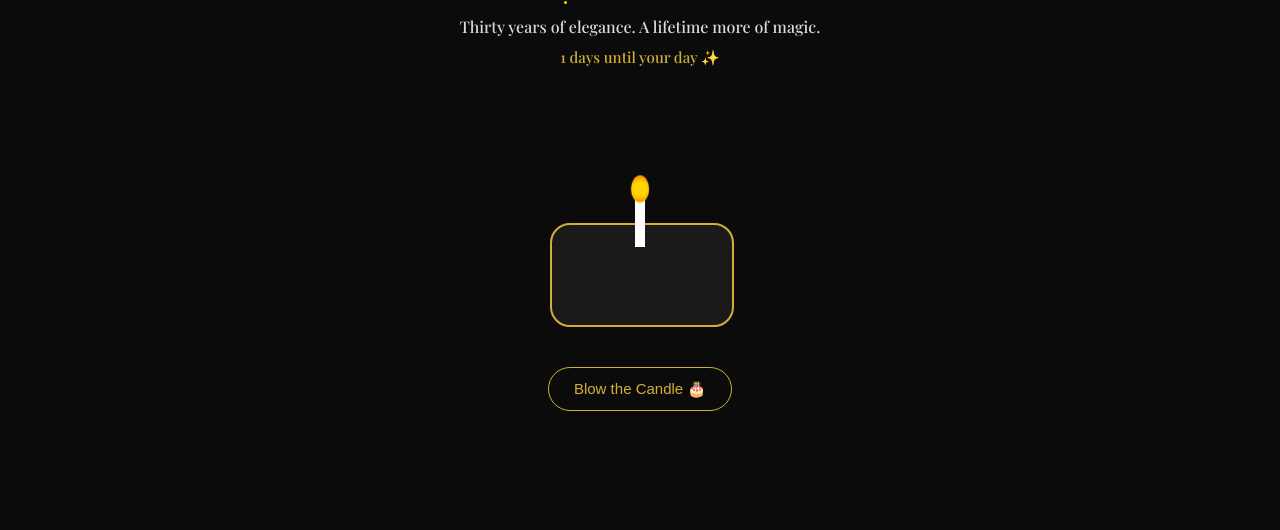
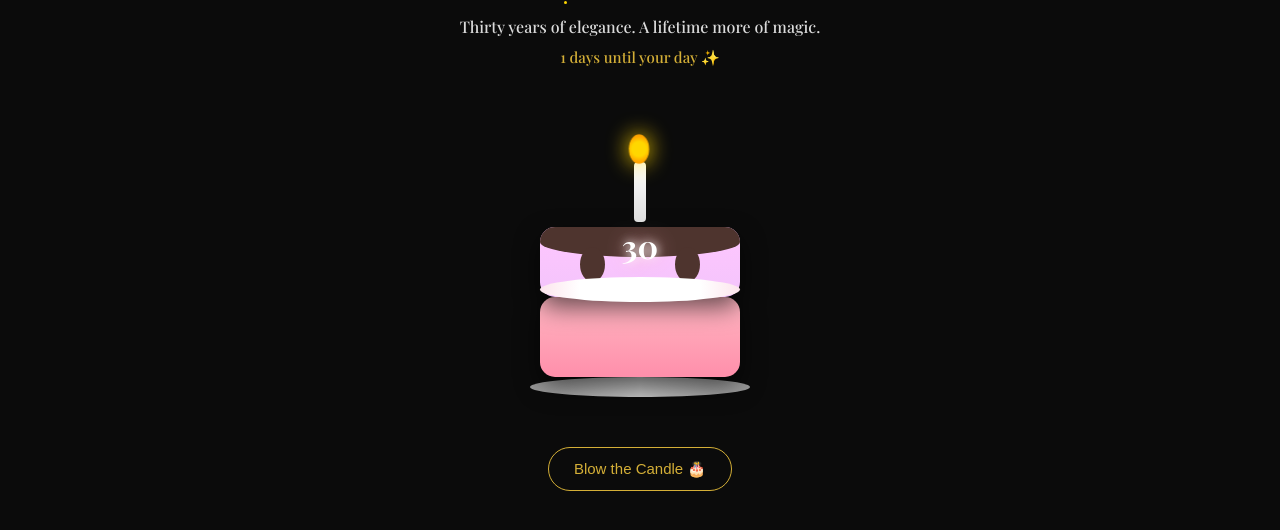
Before and after one commit to Khalikul/Happy30, a plain HTML site: page index.html in a window 1280 px wide. Shown: the part 790-1320 px from the top of the page. Drawn offline with nearby package versions, Linux system fonts and the light colour scheme.

Commit message:
Update index.html

```diff
--- a/index.html
+++ b/index.html
@@ -15,22 +15,10 @@ body{
   color:white;
   text-align:center;
   overflow-x:hidden;
+  animation:fadeIn 2s ease forwards;
+  opacity:0;
 }
-
-/* Fade In */
-body{ animation:fadeIn 2s ease forwards; opacity:0; }
-@keyframes fadeIn{ to{ opacity:1; } }
-
-/* Big 30 Background */
-.big30{
-  position:fixed;
-  font-size:40vw;
-  font-weight:700;
-  color:rgba(212,175,55,0.05);
-  top:50%; left:50%;
-  transform:translate(-50%,-50%);
-  z-index:0;
-}
+@keyframes fadeIn{to{opacity:1;}}
 
 /* Sparkles */
 .sparkle{
@@ -41,58 +29,132 @@ body{ animation:fadeIn 2s ease forwards; opacity:0; }
   opacity:0.8;
   animation:twinkle 3s infinite alternate;
 }
-@keyframes twinkle{
-  from{opacity:0.2;}
-  to{opacity:1;}
+@keyframes twinkle{from{opacity:0.2;}to{opacity:1;}}
+
+/* Big 30 Background */
+.big30{
+  position:fixed;
+  font-size:40vw;
+  font-weight:700;
+  color:rgba(212,175,55,0.05);
+  top:50%;left:50%;
+  transform:translate(-50%,-50%);
+  z-index:0;
 }
 
-/* Hero */
-.hero{ position:relative; z-index:2; padding:40px 20px; }
-
+/* HERO */
+.hero{position:relative;z-index:2;padding:40px 20px;}
 .hero img{
   width:85%;
   max-width:320px;
   border-radius:20px;
   box-shadow:0 0 30px rgba(212,175,55,0.6);
   animation:float 5s ease-in-out infinite;
-  transition:transform 0.4s ease;
 }
-.hero img:hover{ transform:scale(1.03); }
-
 @keyframes float{
   0%{transform:translateY(0);}
   50%{transform:translateY(-12px);}
   100%{transform:translateY(0);}
 }
+h1{font-size:28px;margin-top:20px;}
+.gold{color:#d4af37;}
+.subtitle{margin-top:8px;font-size:16px;opacity:0.85;}
+#countdown{margin-top:10px;color:#d4af37;font-size:15px;}
 
-h1{ font-size:28px; margin-top:20px; }
-.gold{ color:#d4af37; }
+/* REALISTIC CAKE */
+.cake{
+  margin:50px auto;
+  position:relative;
+  width:200px;
+  height:240px;
+}
+.plate{
+  position:absolute;
+  bottom:0;
+  width:220px;
+  height:20px;
+  background:linear-gradient(to right,#999,#ccc,#999);
+  border-radius:50%;
+  left:-10px;
+}
+.layer{
+  position:absolute;
+  width:200px;
+  left:0;
+  border-radius:15px;
+  box-shadow:0 10px 25px rgba(0,0,0,0.6);
+}
+.bottom-layer{
+  height:80px;
+  bottom:20px;
+  background:linear-gradient(#ffb6c1,#ff8fab);
+}
+.top-layer{
+  height:70px;
+  bottom:100px;
+  background:linear-gradient(#ffc6ff,#f3c4fb);
+}
+.drip{
+  position:absolute;
+  width:200px;
+  height:30px;
+  bottom:140px;
+  background:#4e342e;
+  border-radius:15px 15px 50% 50%;
+}
+.drip::before,.drip::after{
+  content:"";
+  position:absolute;
+  width:25px;
+  height:35px;
+  background:#4e342e;
+  border-radius:50%;
+  top:20px;
+}
+.drip::before{left:40px;}
+.drip::after{right:40px;}
+.frosting{
+  position:absolute;
+  width:200px;
+  height:25px;
+  bottom:95px;
+  background:radial-gradient(circle,#fff 60%,#fce4ec);
+  border-radius:50%;
+}
 
-.subtitle{ margin-top:8px; font-size:16px; opacity:0.85; }
-#countdown{ margin-top:10px; color:#d4af37; font-size:15px; }
+/* Icing 30 */
+.icingText{
+  position:absolute;
+  bottom:130px;
+  width:100%;
+  text-align:center;
+  font-size:32px;
+  font-weight:bold;
+  color:white;
+  text-shadow:0 0 10px #fff, 0 0 20px #ffb6c1;
+  font-family:'Playfair Display', serif;
+}
 
-/* Cake */
-.cake{ margin:40px auto; position:relative; width:180px; height:180px; }
-.cake-base{
-  position:absolute; bottom:0;
-  width:180px;height:100px;
-  background:#1a1a1a;
-  border-radius:20px;
-  border:2px solid #d4af37;
-}
+/* Candle */
 .candle{
   position:absolute;
-  width:10px;height:50px;
-  background:white;
-  left:85px; top:50px;
+  width:12px;
+  height:60px;
+  background:linear-gradient(white,#ddd);
+  left:94px;
+  bottom:175px;
+  border-radius:4px;
 }
 .flame{
   position:absolute;
-  width:16px;height:24px;
+  width:18px;
+  height:26px;
+  left:90px;
+  bottom:235px;
   background:radial-gradient(circle,#ffd700 40%,orange 70%);
   border-radius:50%;
-  left:82px; top:30px;
   animation:flicker 0.15s infinite alternate;
+  box-shadow:0 0 20px gold;
 }
 @keyframes flicker{
   from{transform:scale(1);}
@@ -108,7 +170,6 @@ button{
   font-size:15px;
   cursor:pointer;
 }
-button:active{ transform:scale(0.95); }
 
 /* Message */
 .message{
@@ -119,7 +180,7 @@ button:active{ transform:scale(0.95); }
   opacity:0;
   transition:opacity 2s ease;
 }
-.show{ opacity:1; }
+.show{opacity:1;}
 
 .signature{
   margin-top:20px;
@@ -140,24 +201,15 @@ button:active{ transform:scale(0.95); }
 /* Final Screen */
 .finalScreen{
   position:fixed;
-  top:0;left:0;
-  width:100%;height:100%;
-  background:black;
-  color:#d4af37;
-  display:flex;
-  justify-content:center;
-  align-items:center;
-  font-size:26px;
-  padding:20px;
-  text-align:center;
-  opacity:0;
-  pointer-events:none;
-  transition:opacity 2s ease;
-  z-index:5;
+  top:0;left:0;width:100%;height:100%;
+  background:black;color:#d4af37;
+  display:flex;justify-content:center;align-items:center;
+  font-size:26px;padding:20px;text-align:center;
+  opacity:0;pointer-events:none;
+  transition:opacity 2s ease;z-index:5;
 }
-.showFinal{ opacity:1; }
+.showFinal{opacity:1;}
 
-/* Fireworks */
 canvas{
   position:fixed;
   top:0;left:0;
@@ -180,7 +232,12 @@ canvas{
 </div>
 
 <div class="cake">
-  <div class="cake-base"></div>
+  <div class="plate"></div>
+  <div class="layer bottom-layer"></div>
+  <div class="layer top-layer"></div>
+  <div class="drip"></div>
+  <div class="frosting"></div>
+  <div class="icingText">30</div>
   <div class="candle"></div>
   <div class="flame" id="flame"></div>
 </div>
@@ -202,8 +259,8 @@ With all my love,
 I Love You Forever, Ipsita ❤️
 </div>
 
-<audio id="music" loop>
-<source src="https://cdn.pixabay.com/audio/2022/03/15/audio_5c9b0c7e94.mp3" type="audio/mpeg">
+<audio id="music" loop preload="auto">
+<source src="https://cdn.pixabay.com/audio/2023/01/17/audio_1f2b3b7e6e.mp3" type="audio/mpeg">
 </audio>
 
 <script>
@@ -231,7 +288,7 @@ setInterval(()=>{
   }
 },1000);
 
-/* Blow Detection */
+/* Blow + Music + Fireworks */
 const flame=document.getElementById("flame");
 const message=document.getElementById("message");
 const signature=document.getElementById("signature");
@@ -239,13 +296,20 @@ const finalScreen=document.getElementById("finalScreen");
 const music=document.getElementById("music");
 
 function startListening(){
+  music.volume=0;
   music.play();
+  let fade=setInterval(()=>{
+    if(music.volume<0.6){music.volume+=0.02;}
+    else clearInterval(fade);
+  },200);
+
   navigator.mediaDevices.getUserMedia({audio:true}).then(stream=>{
     const ctxAudio=new AudioContext();
     const mic=ctxAudio.createMediaStreamSource(stream);
     const analyser=ctxAudio.createAnalyser();
     mic.connect(analyser);
     const data=new Uint8Array(analyser.frequencyBinCount);
+
     function detect(){
       analyser.getByteFrequencyData(data);
       let volume=data.reduce((a,b)=>a+b)/data.length;
@@ -253,8 +317,12 @@ function startListening(){
         flame.style.display="none";
         message.classList.add("show");
         signature.style.opacity="1";
+        if(navigator.vibrate) navigator.vibrate([200,100,200]);
         startFireworks();
-        setTimeout(()=>finalScreen.classList.add("showFinal"),7000);
+        setTimeout(()=>{
+          finalScreen.classList.add("showFinal");
+          if(navigator.vibrate) navigator.vibrate([300,150,300,150,500]);
+        },7000);
       }
       requestAnimationFrame(detect);
     }
@@ -262,13 +330,12 @@ function startListening(){
   });
 }
 
-/* Realistic Fireworks */
+/* Fireworks */
 const canvas=document.getElementById("fireworks");
 const ctx=canvas.getContext("2d");
 canvas.width=window.innerWidth;
 canvas.height=window.innerHeight;
 let particles=[];
-
 function startFireworks(){
   for(let burst=0;burst<4;burst++){
     setTimeout(()=>{
@@ -286,7 +353,6 @@ function startFireworks(){
   }
   animate();
 }
-
 function animate(){
   ctx.fillStyle="rgba(0,0,0,0.2)";
   ctx.fillRect(0,0,canvas.width,canvas.height);
```
